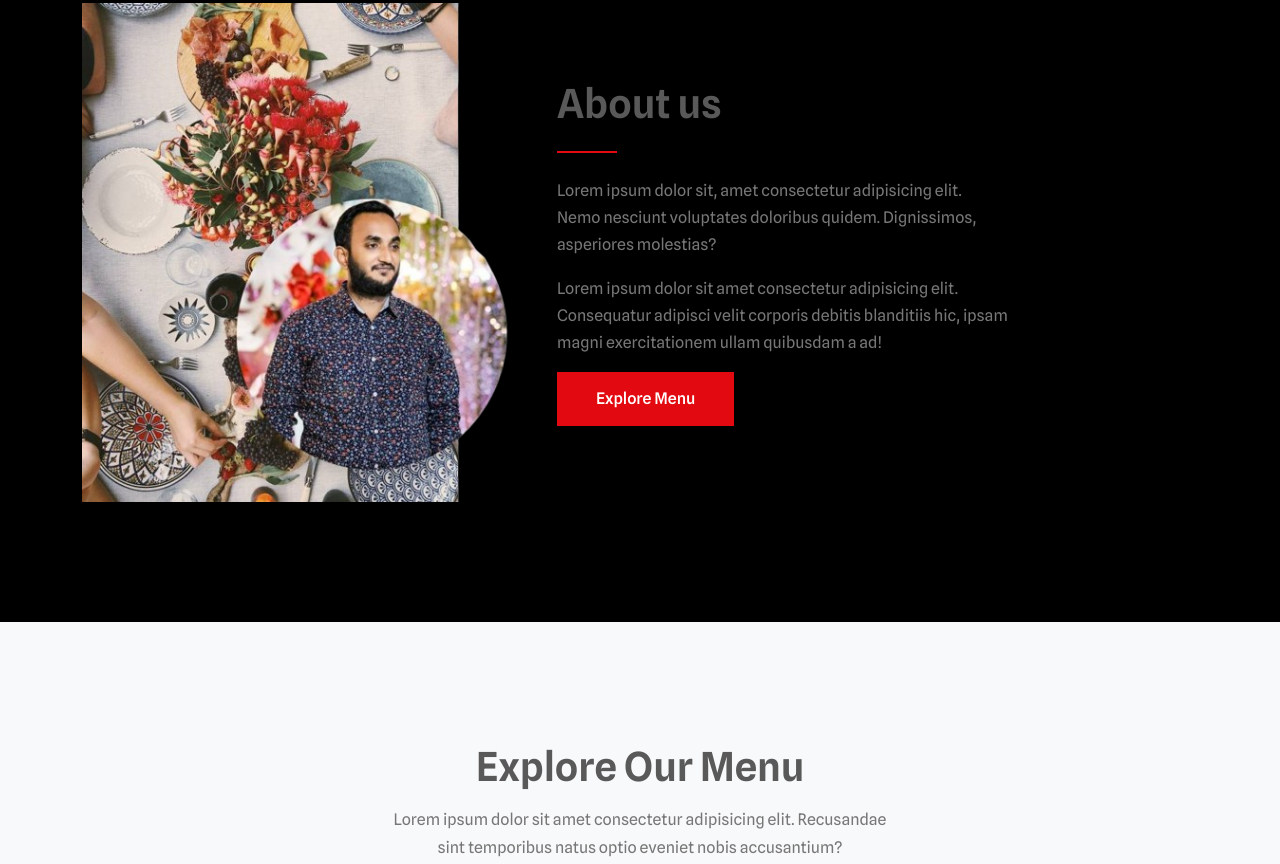
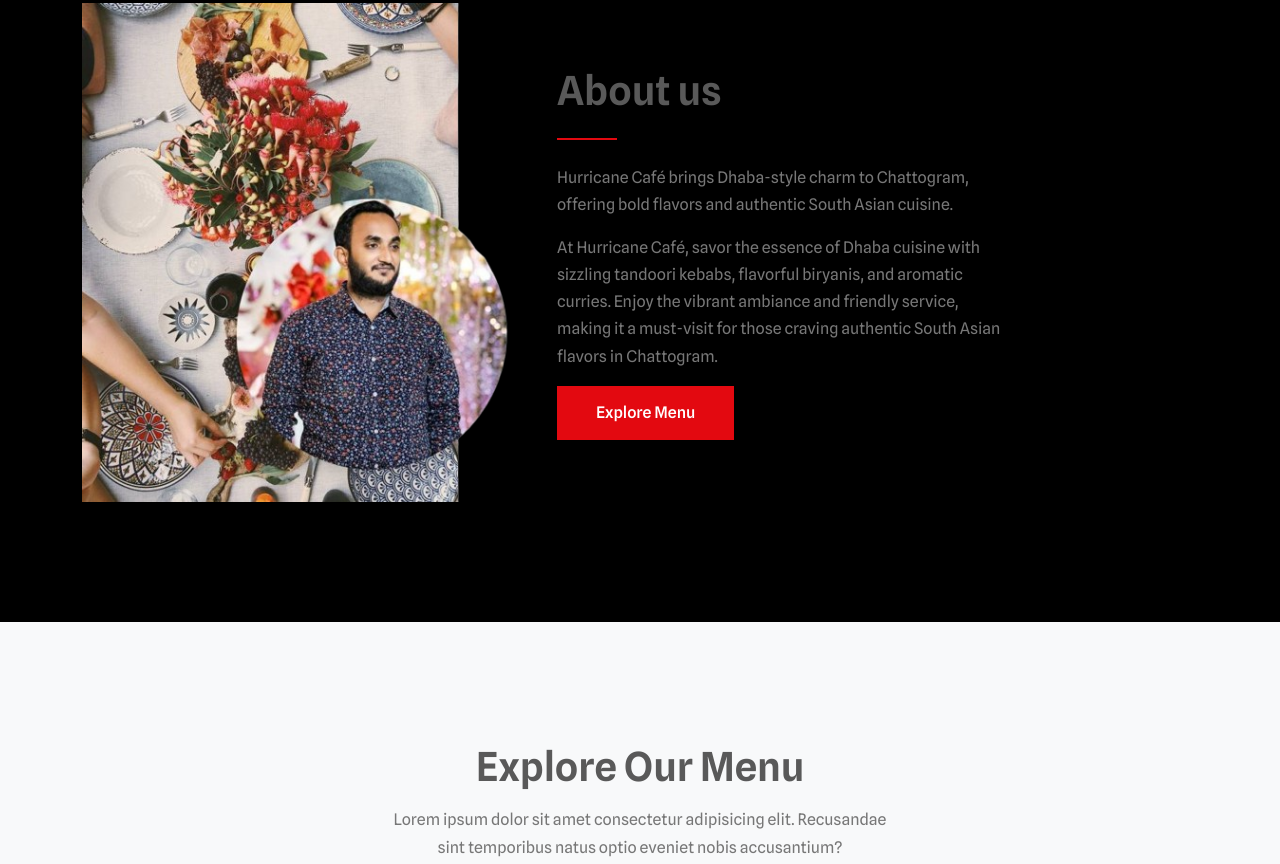
Before and after one commit to Azim0806/hurricanecafe, a plain HTML site: page index.html in a window 1280 px wide. Shown: the part 1024-1888 px from the top of the page. Drawn offline with nearby package versions, Linux system fonts and the light colour scheme.

Commit message:
about edit

```diff
--- a/assets/css/style.css
+++ b/assets/css/style.css
@@ -275,10 +275,13 @@ section {
 
 /* Blog post */
 #blog a{
-    color: #b4b4b4;
+    color: #f3ecec;
 }
 #blog a:hover{
     color: #E30910;
+}
+#blog h1{
+    color: #d7d3d3;
 }
 .blog-post img {
     width: 40%;
--- a/index.html
+++ b/index.html
@@ -109,10 +109,10 @@
                 <div class="col-lg-5">
                     <h1>About us</h1>
                     <div class="divider my-4"></div>
-                    <p>Lorem ipsum dolor sit, amet consectetur adipisicing elit. Nemo nesciunt voluptates doloribus
-                        quidem. Dignissimos, asperiores molestias?</p>
-                    <p>Lorem ipsum dolor sit amet consectetur adipisicing elit. Consequatur adipisci velit corporis
-                        debitis blanditiis hic, ipsam magni exercitationem ullam quibusdam a ad!</p>
+                    <p>
+                        Hurricane Café brings Dhaba-style charm to Chattogram, offering bold flavors and authentic South Asian cuisine.</p>
+                    <p>
+                        At Hurricane Café, savor the essence of Dhaba cuisine with sizzling tandoori kebabs, flavorful biryanis, and aromatic curries. Enjoy the vibrant ambiance and friendly service, making it a must-visit for those craving authentic South Asian flavors in Chattogram.</p>
                     <a href="#" class="btn btn-brand">Explore Menu</a>
                 </div>
             </div>
```
